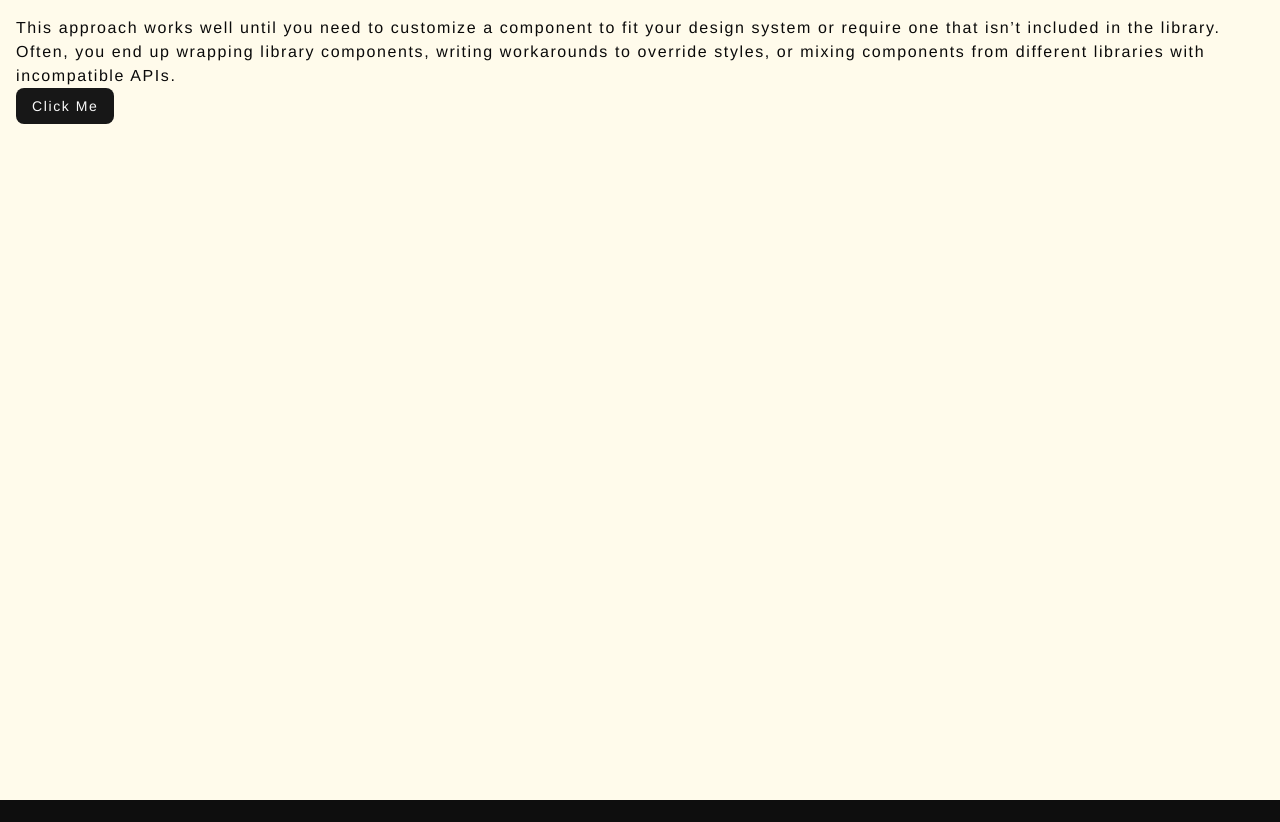
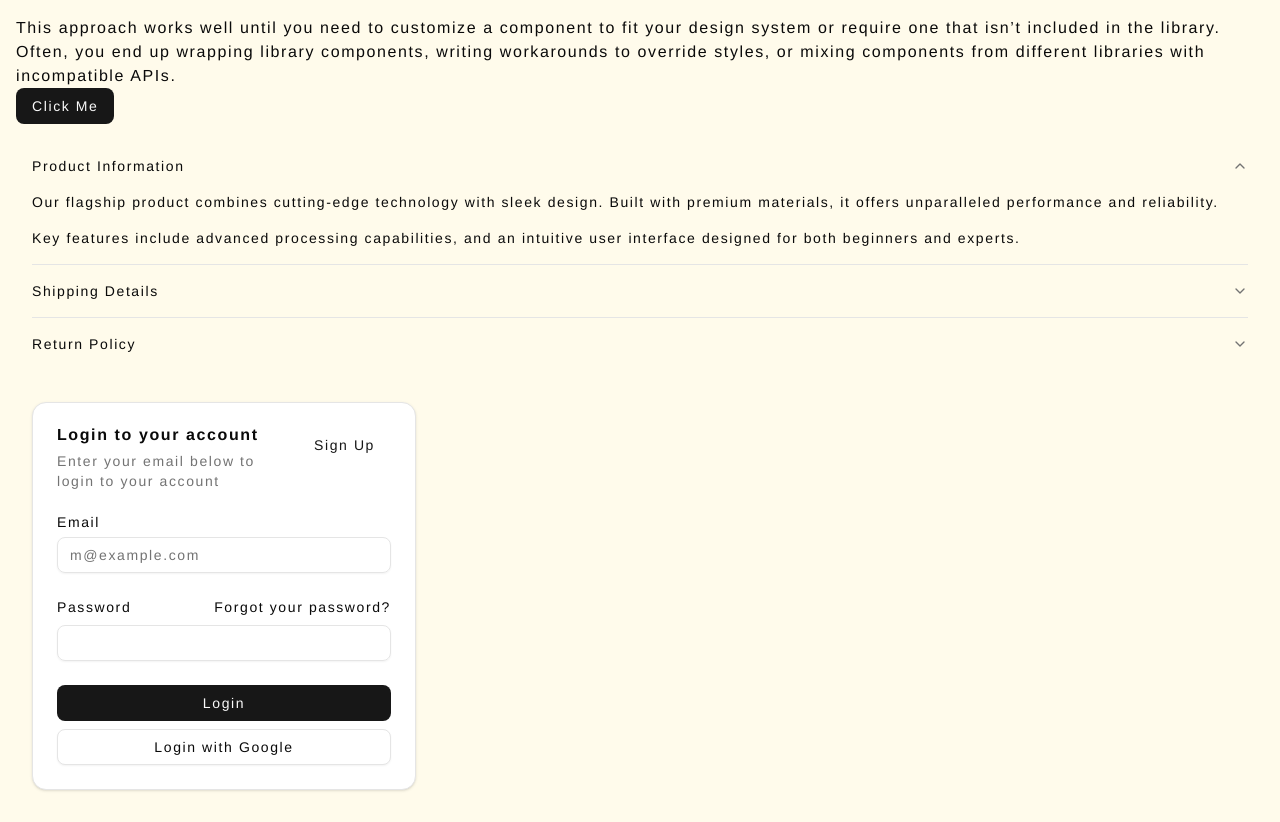
Before and after one commit to avinash874/nextjs, a Next.js app: page /projects/shadcn.ui in a window 1280 px wide. Before the commit the page ends 800 px from the top, so only its background shows below. Built offline with nearby package versions, Linux system fonts and the light colour scheme.

Commit message:
Practice shadcn.ui

```diff
--- a/app/projects/shadcn.ui/page.jsx
+++ b/app/projects/shadcn.ui/page.jsx
@@ -1,4 +1,24 @@
+"use client"
+
 import { Button } from "@/components/ui/button"
+import {
+  Accordion,
+  AccordionContent,
+  AccordionItem,
+  AccordionTrigger,
+} from "@/components/ui/accordion"
+import {
+  Card,
+  CardAction,
+  CardContent,
+  CardDescription,
+  CardFooter,
+  CardHeader,
+  CardTitle,
+} from "@/components/ui/card"
+import { Input } from "@/components/ui/input"
+import { Label } from "@/components/ui/label"
+
 
 const page = () => {
   return (
@@ -10,8 +30,111 @@ const page = () => {
         different libraries with incompatible APIs.
       </p>
       <Button> Click Me </Button>
+    <div className="p-4 ">
+      <Accordion
+        type="single"
+        collapsible
+        className="w-full "
+        defaultValue="item-1"
+      >
+        <AccordionItem value="item-1">
+          <AccordionTrigger>Product Information</AccordionTrigger>
+          <AccordionContent className="flex flex-col gap-4 text-balance">
+            <p>
+              Our flagship product combines cutting-edge technology with sleek
+              design. Built with premium materials, it offers unparalleled
+              performance and reliability.
+            </p>
+            <p>
+              Key features include advanced processing capabilities, and an
+              intuitive user interface designed for both beginners and experts.
+            </p>
+          </AccordionContent>
+        </AccordionItem>
+        <AccordionItem value="item-2">
+          <AccordionTrigger>Shipping Details</AccordionTrigger>
+          <AccordionContent className="flex flex-col gap-4 text-balance">
+            <p>
+              We offer worldwide shipping through trusted courier partners.
+              Standard delivery takes 3-5 business days, while express shipping
+              ensures delivery within 1-2 business days.
+            </p>
+            <p>
+              All orders are carefully packaged and fully insured. Track your
+              shipment in real-time through our dedicated tracking portal.
+            </p>
+          </AccordionContent>
+        </AccordionItem>
+        <AccordionItem value="item-3">
+          <AccordionTrigger>Return Policy</AccordionTrigger>
+          <AccordionContent className="flex flex-col gap-4 text-balance">
+            <p>
+              We stand behind our products with a comprehensive 30-day return
+              policy. If you&apos;re not completely satisfied, simply return the
+              item in its original condition.
+            </p>
+            <p>
+              Our hassle-free return process includes free return shipping and
+              full refunds processed within 48 hours of receiving the returned
+              item.
+            </p>
+          </AccordionContent>
+        </AccordionItem>
+      </Accordion>
+    </div>
+
+    <div className="p-4 grid grid-cols-1 md:grid-cols-3 gap-4 margin-top-8">
+      <Card className="w-full max-w-sm">
+      <CardHeader>
+        <CardTitle>Login to your account</CardTitle>
+        <CardDescription>
+          Enter your email below to login to your account
+        </CardDescription>
+        <CardAction>
+          <Button variant="link">Sign Up</Button>
+        </CardAction>
+      </CardHeader>
+      <CardContent>
+        <form>
+          <div className="flex flex-col gap-6">
+            <div className="grid gap-2">
+              <Label htmlFor="email">Email</Label>
+              <Input
+                id="email"
+                type="email"
+                placeholder="m@example.com"
+                required
+              />
+            </div>
+            <div className="grid gap-2">
+              <div className="flex items-center">
+                <Label htmlFor="password">Password</Label>
+                <a
+                  href="#"
+                  className="ml-auto inline-block text-sm underline-offset-4 hover:underline"
+                >
+                  Forgot your password?
+                </a>
+              </div>
+              <Input id="password" type="password" required />
+            </div>
+          </div>
+        </form>
+      </CardContent>
+      <CardFooter className="flex-col gap-2">
+        <Button type="submit" className="w-full">
+          Login
+        </Button>
+        <Button variant="outline" className="w-full">
+          Login with Google
+        </Button>
+      </CardFooter>
+    </Card>
+    </div>
     </div>
   )
 }
 
+
+
 export default page;
--- /dev/null
+++ b/components/ui/accordion.jsx
@@ -0,0 +1,64 @@
+"use client"
+
+import * as React from "react"
+import * as AccordionPrimitive from "@radix-ui/react-accordion"
+import { ChevronDownIcon } from "lucide-react"
+
+import { cn } from "@/lib/utils"
+
+function Accordion({
+  ...props
+}) {
+  return <AccordionPrimitive.Root data-slot="accordion" {...props} />;
+}
+
+function AccordionItem({
+  className,
+  ...props
+}) {
+  return (
+    <AccordionPrimitive.Item
+      data-slot="accordion-item"
+      className={cn("border-b last:border-b-0", className)}
+      {...props} />
+  );
+}
+
+function AccordionTrigger({
+  className,
+  children,
+  ...props
+}) {
+  return (
+    <AccordionPrimitive.Header className="flex">
+      <AccordionPrimitive.Trigger
+        data-slot="accordion-trigger"
+        className={cn(
+          "focus-visible:border-ring focus-visible:ring-ring/50 flex flex-1 items-start justify-between gap-4 rounded-md py-4 text-left text-sm font-medium transition-all outline-none hover:underline focus-visible:ring-[3px] disabled:pointer-events-none disabled:opacity-50 [&[data-state=open]>svg]:rotate-180",
+          className
+        )}
+        {...props}>
+        {children}
+        <ChevronDownIcon
+          className="text-muted-foreground pointer-events-none size-4 shrink-0 translate-y-0.5 transition-transform duration-200" />
+      </AccordionPrimitive.Trigger>
+    </AccordionPrimitive.Header>
+  );
+}
+
+function AccordionContent({
+  className,
+  children,
+  ...props
+}) {
+  return (
+    <AccordionPrimitive.Content
+      data-slot="accordion-content"
+      className="data-[state=closed]:animate-accordion-up data-[state=open]:animate-accordion-down overflow-hidden text-sm"
+      {...props}>
+      <div className={cn("pt-0 pb-4", className)}>{children}</div>
+    </AccordionPrimitive.Content>
+  );
+}
+
+export { Accordion, AccordionItem, AccordionTrigger, AccordionContent }
--- /dev/null
+++ b/components/ui/card.jsx
@@ -0,0 +1,101 @@
+import * as React from "react"
+
+import { cn } from "@/lib/utils"
+
+function Card({
+  className,
+  ...props
+}) {
+  return (
+    <div
+      data-slot="card"
+      className={cn(
+        "bg-card text-card-foreground flex flex-col gap-6 rounded-xl border py-6 shadow-sm",
+        className
+      )}
+      {...props} />
+  );
+}
+
+function CardHeader({
+  className,
+  ...props
+}) {
+  return (
+    <div
+      data-slot="card-header"
+      className={cn(
+        "@container/card-header grid auto-rows-min grid-rows-[auto_auto] items-start gap-2 px-6 has-data-[slot=card-action]:grid-cols-[1fr_auto] [.border-b]:pb-6",
+        className
+      )}
+      {...props} />
+  );
+}
+
+function CardTitle({
+  className,
+  ...props
+}) {
+  return (
+    <div
+      data-slot="card-title"
+      className={cn("leading-none font-semibold", className)}
+      {...props} />
+  );
+}
+
+function CardDescription({
+  className,
+  ...props
+}) {
+  return (
+    <div
+      data-slot="card-description"
+      className={cn("text-muted-foreground text-sm", className)}
+      {...props} />
+  );
+}
+
+function CardAction({
+  className,
+  ...props
+}) {
+  return (
+    <div
+      data-slot="card-action"
+      className={cn(
+        "col-start-2 row-span-2 row-start-1 self-start justify-self-end",
+        className
+      )}
+      {...props} />
+  );
+}
+
+function CardContent({
+  className,
+  ...props
+}) {
+  return (<div data-slot="card-content" className={cn("px-6", className)} {...props} />);
+}
+
+function CardFooter({
+  className,
+  ...props
+}) {
+  return (
+    <div
+      data-slot="card-footer"
+      className={cn("flex items-center px-6 [.border-t]:pt-6", className)}
+      {...props} />
+  );
+}
+
+export {
+  Card,
+  CardHeader,
+  CardFooter,
+  CardTitle,
+  CardAction,
+  CardDescription,
+  CardContent,
+}
--- /dev/null
+++ b/components/ui/input.jsx
@@ -0,0 +1,24 @@
+import * as React from "react"
+
+import { cn } from "@/lib/utils"
+
+function Input({
+  className,
+  type,
+  ...props
+}) {
+  return (
+    <input
+      type={type}
+      data-slot="input"
+      className={cn(
+        "file:text-foreground placeholder:text-muted-foreground selection:bg-primary selection:text-primary-foreground dark:bg-input/30 border-input h-9 w-full min-w-0 rounded-md border bg-transparent px-3 py-1 text-base shadow-xs transition-[color,box-shadow] outline-none file:inline-flex file:h-7 file:border-0 file:bg-transparent file:text-sm file:font-medium disabled:pointer-events-none disabled:cursor-not-allowed disabled:opacity-50 md:text-sm",
+        "focus-visible:border-ring focus-visible:ring-ring/50 focus-visible:ring-[3px]",
+        "aria-invalid:ring-destructive/20 dark:aria-invalid:ring-destructive/40 aria-invalid:border-destructive",
+        className
+      )}
+      {...props} />
+  );
+}
+
+export { Input }
--- /dev/null
+++ b/components/ui/label.jsx
@@ -0,0 +1,23 @@
+"use client"
+
+import * as React from "react"
+import * as LabelPrimitive from "@radix-ui/react-label"
+
+import { cn } from "@/lib/utils"
+
+function Label({
+  className,
+  ...props
+}) {
+  return (
+    <LabelPrimitive.Root
+      data-slot="label"
+      className={cn(
+        "flex items-center gap-2 text-sm leading-none font-medium select-none group-data-[disabled=true]:pointer-events-none group-data-[disabled=true]:opacity-50 peer-disabled:cursor-not-allowed peer-disabled:opacity-50",
+        className
+      )}
+      {...props} />
+  );
+}
+
+export { Label }
--- a/package.json
+++ b/package.json
@@ -9,6 +9,8 @@
     "lint": "eslint"
   },
   "dependencies": {
+    "@radix-ui/react-accordion": "^1.2.12",
+    "@radix-ui/react-label": "^2.1.8",
     "@radix-ui/react-slot": "^1.2.4",
     "class-variance-authority": "^0.7.1",
     "clsx": "^2.1.1",
```
Also changed, not shown: 2 other files (tests, documents, lock files or other folders).
